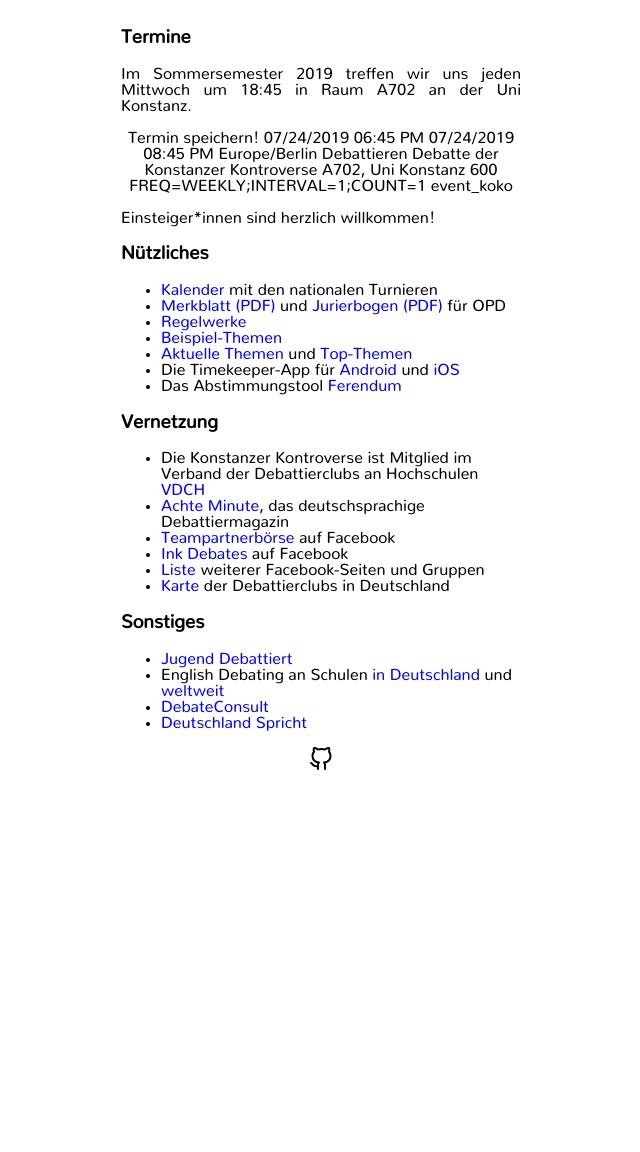
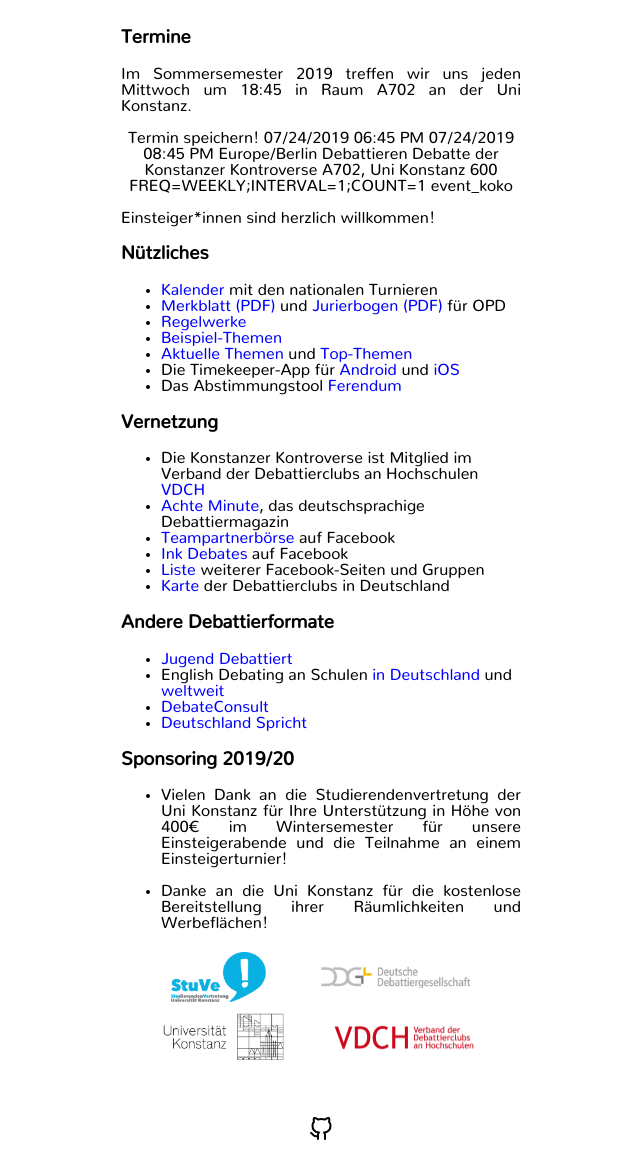
Before and after one commit to konstanzerkontroverse/konstanzerkontroverse.github.io, a Jekyll site: the page built from index.html, in a window 1280 px wide, cut to the strip 576-1728 px from the top of the page. Shown: the whole strip, without its empty margins (319-959 px from the left). Built offline with Jekyll 4.4.1, drawn with Linux system fonts in a browser that asks for light colours; before the commit the page ends 1358 px from its top, so only the background shows below that.

Commit message:
add sponsoring info

```diff
--- a/assets/css/styles.css
+++ b/assets/css/styles.css
@@ -64,3 +64,23 @@
 div.fancybox-container {
     z-index: 1000000000000;
 }
+
+div#sponsoring {
+    display: flex;
+    flex-direction: row;
+    flex-wrap: wrap;
+    justify-content: space-evenly;
+}
+
+div#sponsoring img {
+    margin: 5px;
+    width: auto;
+    height: auto;
+    align-self: center;
+    max-height: 50px;
+    max-width: 150px;
+}
+
+footer {
+    margin-top: 50px;
+}
--- a/index.html
+++ b/index.html
@@ -104,7 +104,7 @@
 </section>
 <section>
     <h3>
-        Sonstiges
+        Andere Debattierformate
     </h3>
     <ul>
         <li>
@@ -126,3 +126,26 @@
         </li>
     </ul>
 </section>
+<section>
+    <h3>
+        Sponsoring 2019/20
+    </h3>
+    <ul>
+        <li>
+            <p>
+                Vielen Dank an die Studierendenvertretung der Uni Konstanz für Ihre Unterstützung in Höhe von 400€ im Wintersemester für unsere Einsteigerabende und die Teilnahme an einem Einsteigerturnier!
+            </p>
+        </li>
+        <li>
+            <p>
+                Danke an die Uni Konstanz für die kostenlose Bereitstellung ihrer Räumlichkeiten und Werbeflächen!
+            </p>
+        </li>
+    </ul>
+    <div id="sponsoring">
+        <img src="assets/images/stuve.png" alt="Logo der Studierendernvertretung">
+        <img src="assets/images/ddg.png" alt="Logo der Deutschen Debattiergesellschaft">
+        <img src="assets/images/uni.png" alt="Logo der Uni Konstanz">
+        <img src="assets/images/vdch.png" alt="Logo des Verbands der Debattierclubs an Hochschulen">
+    </div>
+</section>
```
Also changed, not shown: en.html (+23 -0 lines), assets/images/ddg.png (added), assets/images/stuve.png (added), assets/images/uni.png (added), assets/images/vdch.png (added), favicon.ico (added).
